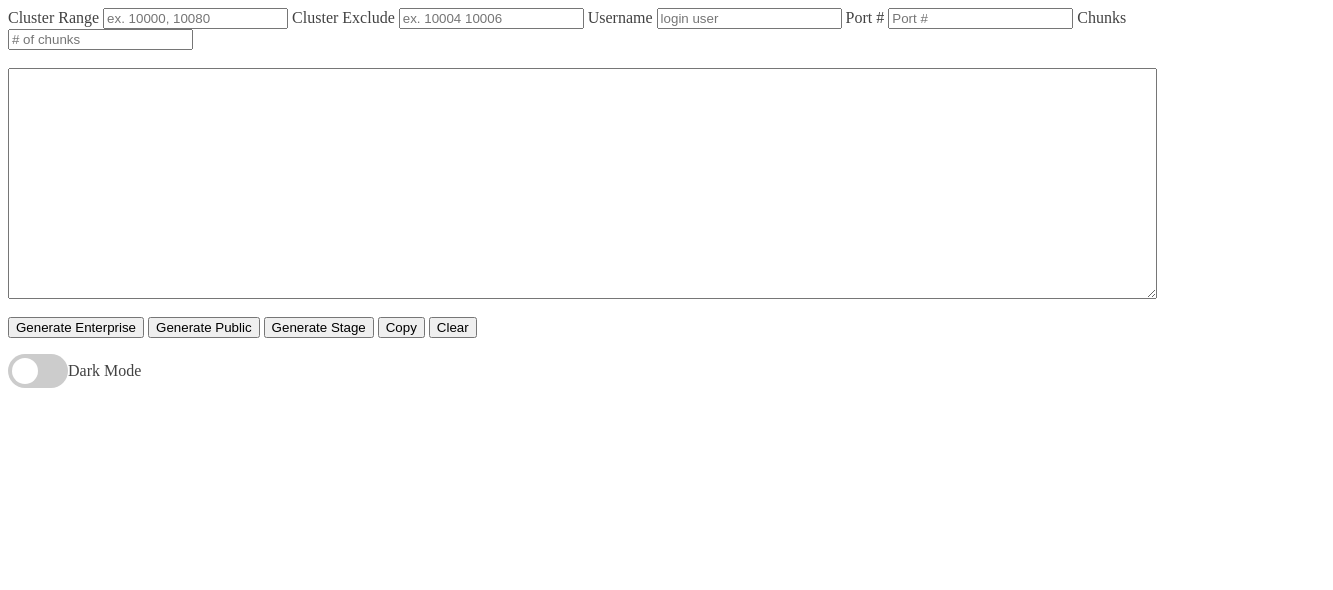
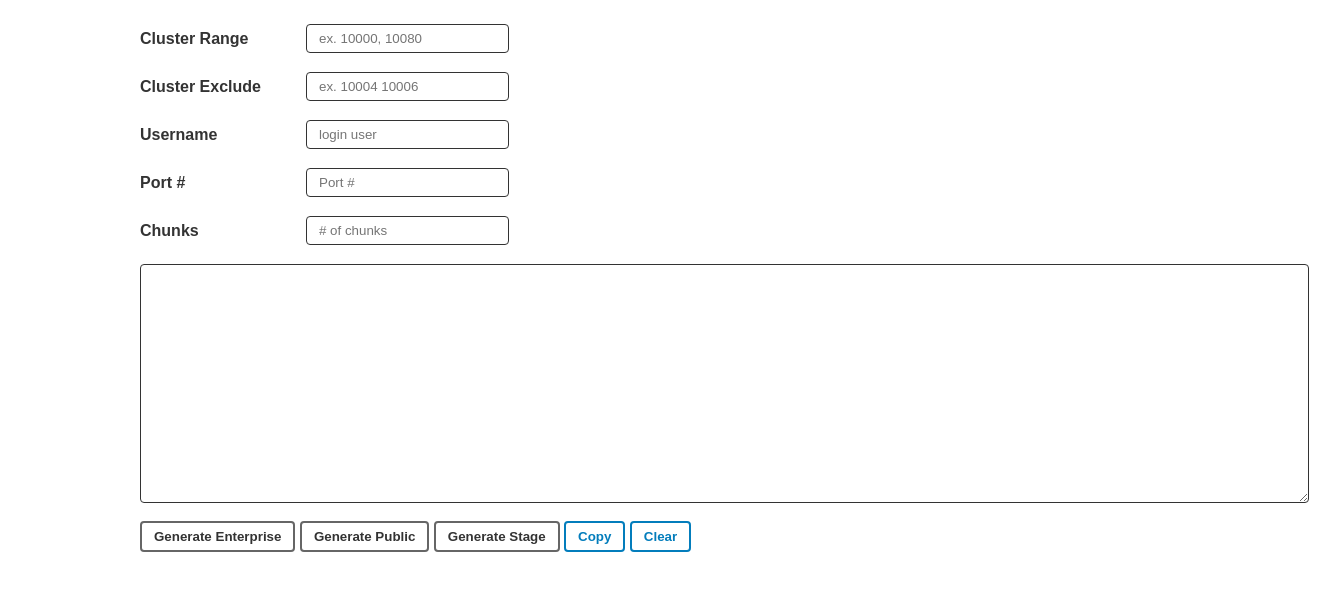
Before and after one commit to danistark1/clusterDeploy, a plain HTML site: page index.html in a window 1280 px wide. Shown: the whole page, 1333 px wide, since content can reach past the window. Drawn offline with Linux system fonts and the light colour scheme.

Commit message:
add adam css

```diff
--- a/style.css
+++ b/style.css
@@ -1,93 +1,65 @@
-/*Simple css to style it like a toggle switch*/
+body > * {
+    max-width: 1000px;
+    margin: 0 auto;
+    margin-top: 24px;
+    font-family: sans-serif;
+    color: #666;
+    padding: 0 24px;
+}
+input, textarea {
+    border: 1px solid #333;
+    padding: 6px 12px;
+    border-radius: 4px;
+    margin-right: 24px;
+}
+input:focus, textarea:focus {
+    box-shadow: 0 0 0 1px #037DBC;
+    border-color: #037DBC;
+    outline: none;
+}
+label {
+    display: inline-block;
+    margin-bottom: 24px;
+    font-weight: bold;
+    margin-right: 6px;
+    color: #333;
+    min-width: 160px;
+    padding-top: 6px;
+}
+label, input {
+    float: left;
+}
+input + label {
+    clear: both;
+}
+/* Cheat a line break */
+input:after {
+    content: "";
+    display: block;
+}
+button {
+    padding: 6px 12px;
+    background: #fff;
+    outline: none;
+    appearance: none;
+    border: 2px solid #037DBC;
+    border-radius: 4px;
+    color: #037DBC;
+    font-weight: bold;
+}
+button:hover, button:focus, button:active {
+    background-color: #037DBC;
+    color: #fff;
+}
+button[type='button'] {
+    border-color: #666;
+    color: #333
+}
+button[type='button']:hover, button[type='button']:focus, button[type='button']:active {
+    border-color: #037DBC;
+    color: #037DBC;
+    background: #fff;
+}
 .theme-switch-wrapper {
-    display: flex;
-    align-items: center;
+    display: none;
 }
-em {
-    margin-left: 10px;
-    font-size: 1rem;
-}
-.theme-switch {
-    display: inline-block;
-    height: 34px;
-    position: relative;
-    width: 60px;
-}
-
-.theme-switch input {
-    display:none;
-}
-
-.slider {
-    background-color: #ccc;
-    bottom: 0;
-    cursor: pointer;
-    left: 0;
-    position: absolute;
-    right: 0;
-    top: 0;
-    transition: .4s;
-}
-
-.slider:before {
-    background-color: #fff;
-    bottom: 4px;
-    content: "";
-    height: 26px;
-    left: 4px;
-    position: absolute;
-    transition: .4s;
-    width: 26px;
-}
-
-input:checked + .slider {
-    background-color: #66bb6a;
-}
-
-input:checked + .slider:before {
-    transform: translateX(26px);
-}
-
-.slider.round {
-    border-radius: 34px;
-}
-
-.slider.round:before {
-    border-radius: 50%;
-}
-:root {
-    --primary-color: #302AE6;
-    --secondary-color: #536390;
-    --font-color: #424242;
-    --bg-color: #fff;
-    --heading-color: #292922;
-}
-[data-theme="dark"] {
-    --primary-color: #9A97F3;
-    --secondary-color: #818cab;
-    --font-color: #e1e1ff;
-    --bg-color: #161625;
-    --heading-color: #818cab;
-}
-
-body {
-    background-color: var(--bg-color);
-    color: var(--font-color);
-
-    /*other styles*/
-.....
-}
-
-h1 {
-    color: var(--secondary-color);
-
-    /*other styles*/
-.....
-}
-
-a {
-    color: var(--primary-color);
-
-    /*other styles*/
-.....
-}
```
